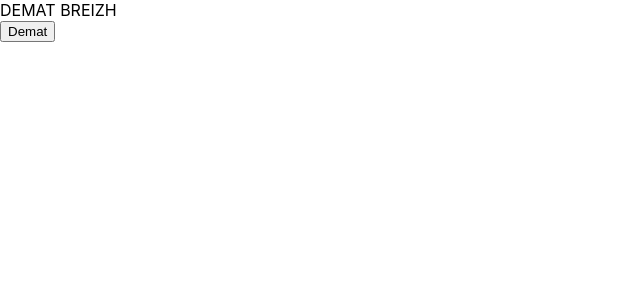
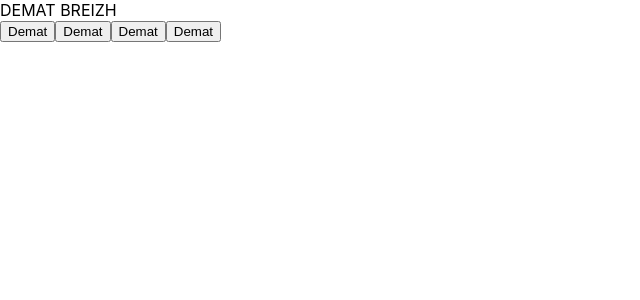
Before and after one commit to RodolpheGaste/2022-04-13-tjs, a React (Create React App) app: page / in a window 1280 px wide. Shown: the top 300 px of the page, without its empty margins (0-640 px from the left). Built offline with nearby package versions, Linux system fonts and the light colour scheme.

Commit message:
Button CSS + Affichage text

```diff
--- a/src/App/App.js
+++ b/src/App/App.js
@@ -5,9 +5,8 @@ import './App.css';
 function App() {
   return (
     <div className="App">
-      DEMAT BREIZH
-      <br/>
-      <Button/>
+      DEMAT BREIZH<br/>
+      <Button text = "Hello"/><Button text="de lu"/><Button text="Benj Button"/><Button/><br/>
     </div>
   );
 }
```
